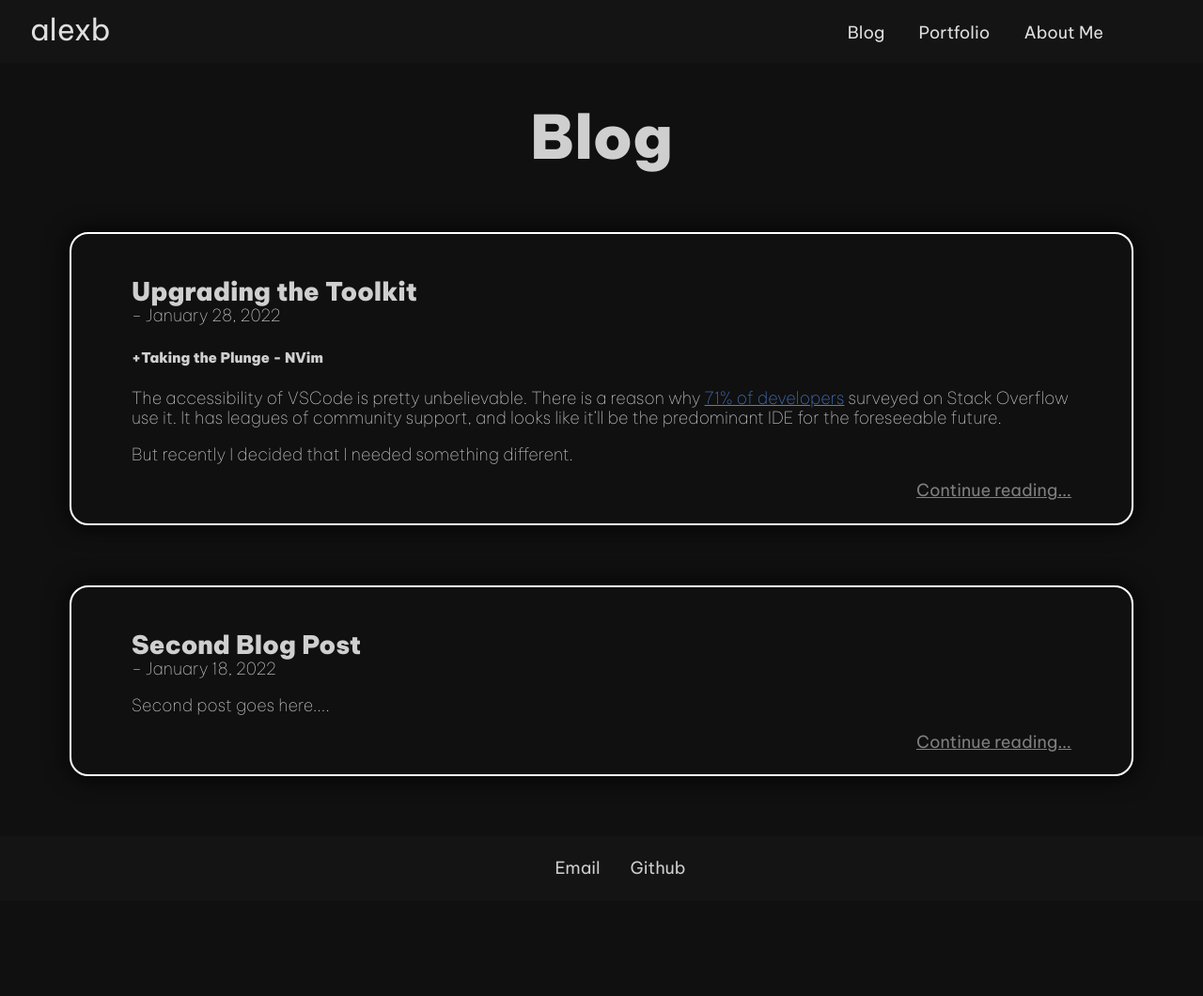
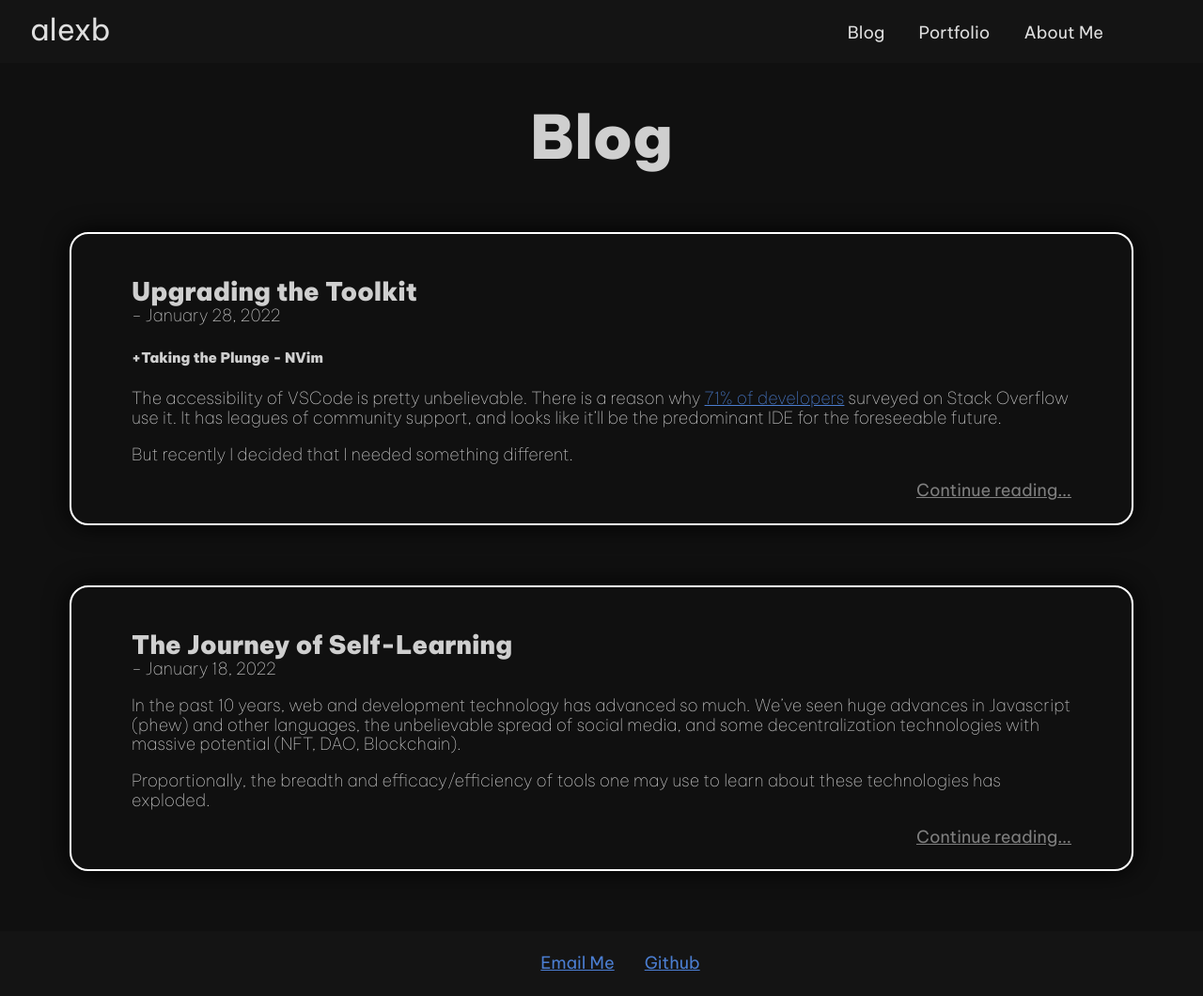
Before and after one commit to ifollowyou-hub/ifollowyou-hub.github.io, a Jekyll site: the page built from blog/index.html, in a window 1280 px wide. Shown: the whole page at 94% size. Built offline with Jekyll 4.4.1, drawn with Linux system fonts in a browser that asks for light colours; nearby versions of some CDN libraries; before the commit the page ends 959 px from its top, so only the background shows below that.

Commit message:
Update Blog

```diff
--- a/_includes/footer.html
+++ b/_includes/footer.html
@@ -1,8 +1,8 @@
 <footer>
   <div class="footer-container">
     <ul>
-      <li>Email</li>
-      <li>Github</li>
+      <li><a href="mailto:albarrync@gmail.com">Email Me</a></li>
+      <li><a href="https://github.com/albarrync">Github</a></li>
     </ul>
   </div>
 </footer>
--- a/_posts/2022-01-18-second-blog-post.md
+++ /dev/null
@@ -1,5 +0,0 @@
----
-layout: default
----
-
-Second post goes here....
--- /dev/null
+++ b/_posts/2022-01-18-the-journey-of-self-learning.md
@@ -0,0 +1,31 @@
+---
+layout: post
+title: The Journey of Self-Learning
+excerpt_separator: <!--jump-->
+---
+
+In the past 10 years, web and development technology has advanced so much.
+We've seen huge advances in Javascript (phew) and other languages, the unbelievable spread of social
+media, and some decentralization technologies with massive potential (NFT, DAO, Blockchain).
+
+Proportionally, the breadth and efficacy/efficiency of tools one may use to learn
+about these technologies has exploded.
+<!--jump-->
+While in the past there may have been some significant barriers of entry to the
+tech world, the _only_ two resources someone needs now are ``-time-`` and ``-motivation-``.
+
+For the price of a Five Guys meal, you can most likely find a course for any
+technology, and it may even come coupled with any flavor of a second (e.g. Rails+Vue.js).
+
+
+There has never been a better time to become a developer, and the first step for
+anyone should be to discover what methods help them learn best. If you can find
+your optimal pace, and a curator/instructor that presents the ideas in a way you
+can understand, there's really no limit to your potential. Here are some of my favorites:
+
+* Gary Bernhardt - [Execute Program](https://executeprogram.com){:target="_blank"} - JavaScript & TypeScript
+* Wes Bos - [Wes Bos](https://wesbos.com/){:target="_blank"} - JavaScript & React
+* Michael Hartl - [Learn Enough to be Dangerous](https://www.learnenough.com){:target="_blank"} - Rails & Web Development Beginner
+
+I'll update this post from time-to-time with sources as I find them. Next up -
+Smart Contracts and Ethereum/Solana.
--- a/_sass/post.scss
+++ b/_sass/post.scss
@@ -1,5 +1,6 @@
 .post-content {
   padding: 3rem 10vw;
+  min-height: 77vh;
   .post-title {
     padding-bottom: 3rem;
     text-align: center;
```
Also changed, not shown: _projects/jekyll_blog.md (+1 -1 lines).
